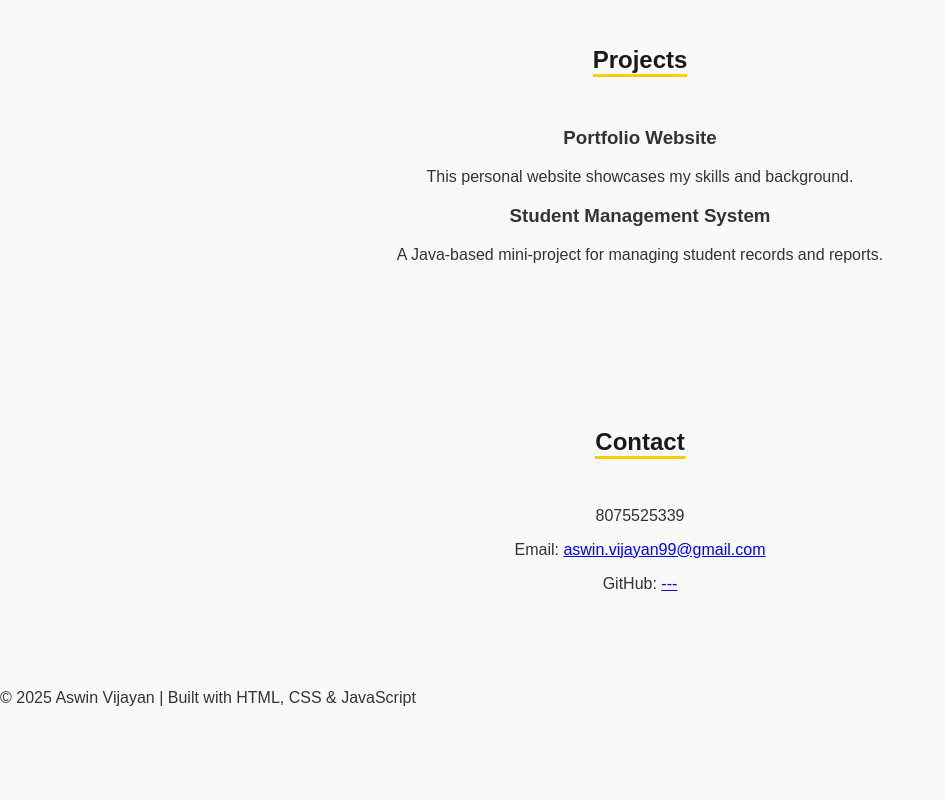
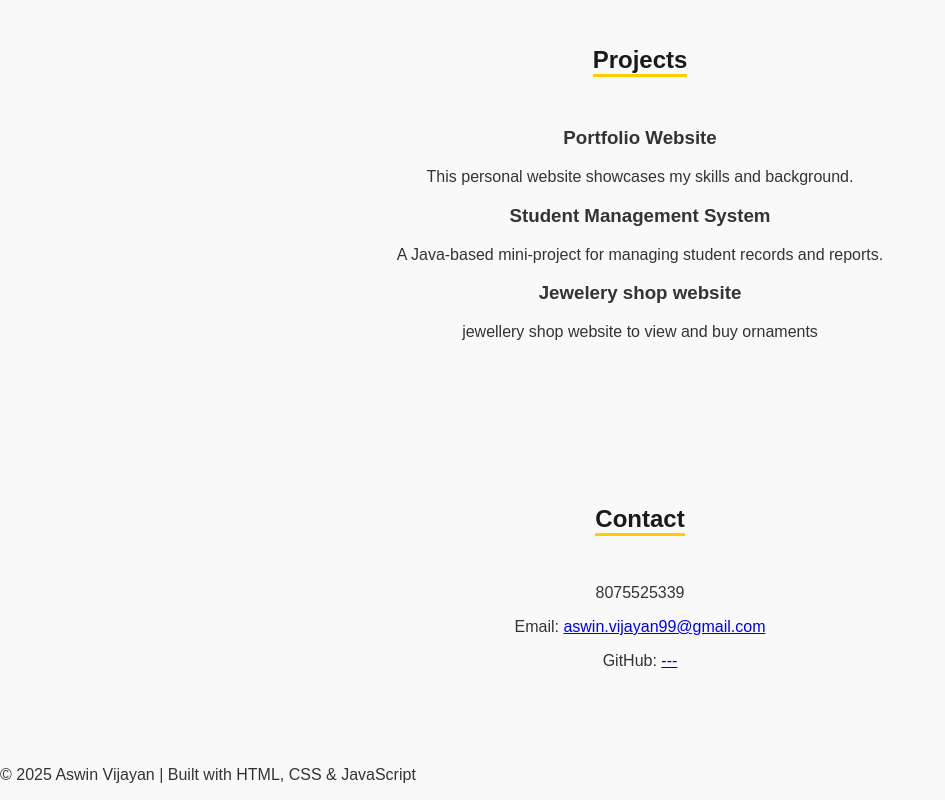
Before and after one commit to ASWIN-VIJAYAN-GIF/portfolio-, a plain HTML site: page index.html in a window 1280 px wide. Shown: the part 1450-2250 px from the top of the page, without its empty margins (0-945 px from the left). Before the commit the page ends 2173 px from the top, so only its background shows below. Drawn offline with Linux system fonts and the light colour scheme.

Commit message:
Update index.html with new project details
Added a new project section for a jewelry shop website.

```diff
--- a/index.html
+++ b/index.html
@@ -58,6 +58,12 @@
         <p>A Java-based mini-project for managing student records and reports.</p>
       </div>
     </div>
+     <div class="project">
+      <div class="project-inner">
+        <h3>Jewelery shop website</h3>
+        <p> jewellery shop website to view and buy ornaments  </p>
+      </div>
+    </div>
   </section>
 
   <!-- CONTACT -->
```
